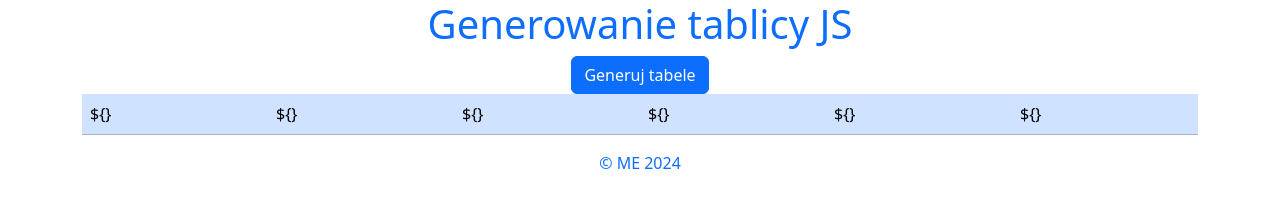
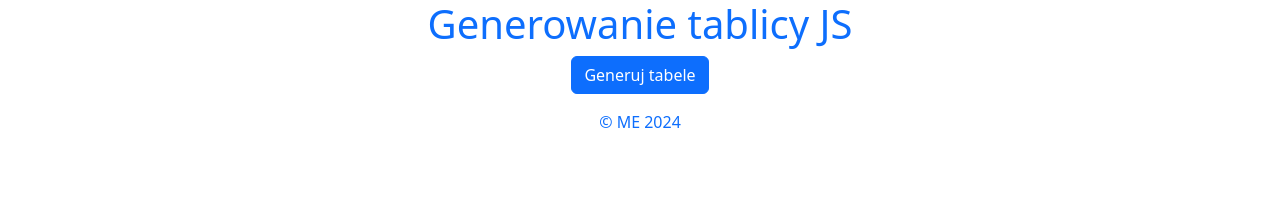
Before and after one commit to edomiszewska/JS-tworzenie-tabeli, a plain HTML site: page index.html in a window 1280 px wide. Drawn offline with nearby package versions, Linux system fonts and the light colour scheme.

Commit message:
Update index.html

```diff
--- a/index.html
+++ b/index.html
@@ -19,15 +19,11 @@
 <div class="container"><center>
 
     <button type="button" class="btn btn-primary" id="button">Generuj tabele</button>
-    <table class="table-primary table" id="table">
-       <tr class="table-primary">
-           <td class="table-primary">${} </td>
-           <td class="table-primary">${}  </td>
-           <td class="table-primary">${}  </td>
-           <td class="table-primary">${}  </td>
-           <td class="table-primary">${}  </td>
-           <td class="table-primary">${}  </td>
-       </tr>
+    <table class="table-primary table" >
+      <tbody id="table">
+
+
+       </tbody>
 
 
 
@@ -42,6 +38,8 @@
     <p class="text-primary">&COPY ME 2024 </p>
 </footer></center>
 
+<script src="main.js"></script>
+<script src="data.js"></script>
 <script src="https://cdn.jsdelivr.net/npm/bootstrap@5.3.3/dist/js/bootstrap.bundle.min.js" integrity="sha384-YvpcrYf0tY3lHB60NNkmXc5s9fDVZLESaAA55NDzOxhy9GkcIdslK1eN7N6jIeHz" crossorigin="anonymous"></script>
 
 
```
